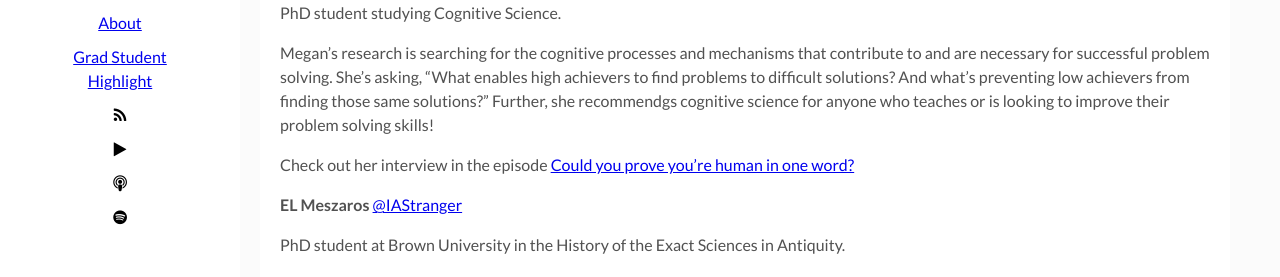
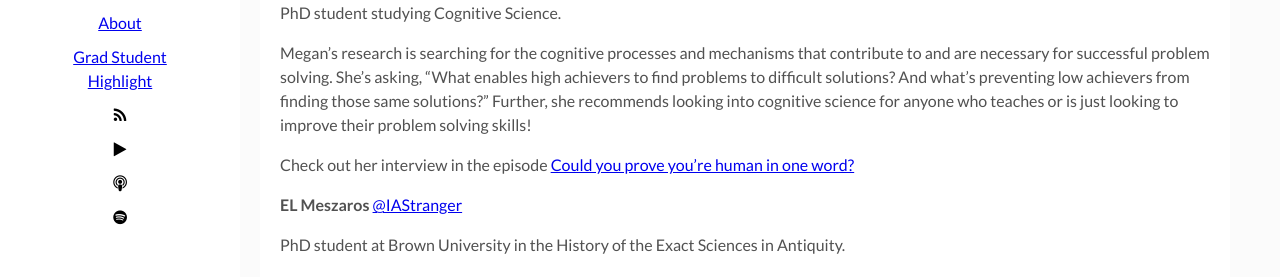
Before and after one commit to paperboyspodcast/paperboyspodcast.github.io, a Jekyll site: the page built from gradhighlight.md, in a window 1280 px wide and 900 px high. Shown: the part 298-575 px from the top of the window. Built offline with Jekyll 4.4.1, drawn with Linux system fonts in a browser that asks for light colours; comment, search, counter and statistics services are not loaded.

Commit message:
fixed typo

```diff
--- a/gradhighlight.md
+++ b/gradhighlight.md
@@ -12,7 +12,7 @@ Each week, we highlight a graduate student to highlight their achievements and t
 
 PhD student studying Cognitive Science.
 
-Megan's research is searching for the cognitive processes and mechanisms that contribute to and are necessary for successful problem solving. She's asking, "What enables high achievers to find problems to difficult solutions? And what's preventing low achievers from finding those same solutions?" Further, she recommendgs cognitive science for anyone who teaches or is looking to improve their problem solving skills!
+Megan's research is searching for the cognitive processes and mechanisms that contribute to and are necessary for successful problem solving. She's asking, "What enables high achievers to find problems to difficult solutions? And what's preventing low achievers from finding those same solutions?" Further, she recommends looking into cognitive science for anyone who teaches or is just looking to improve their problem solving skills!
 
 Check out her interview in the episode [Could you prove you're human in one word?](http://paperboyspodcast.com/Minimal-Turing-Test/)
 
```
